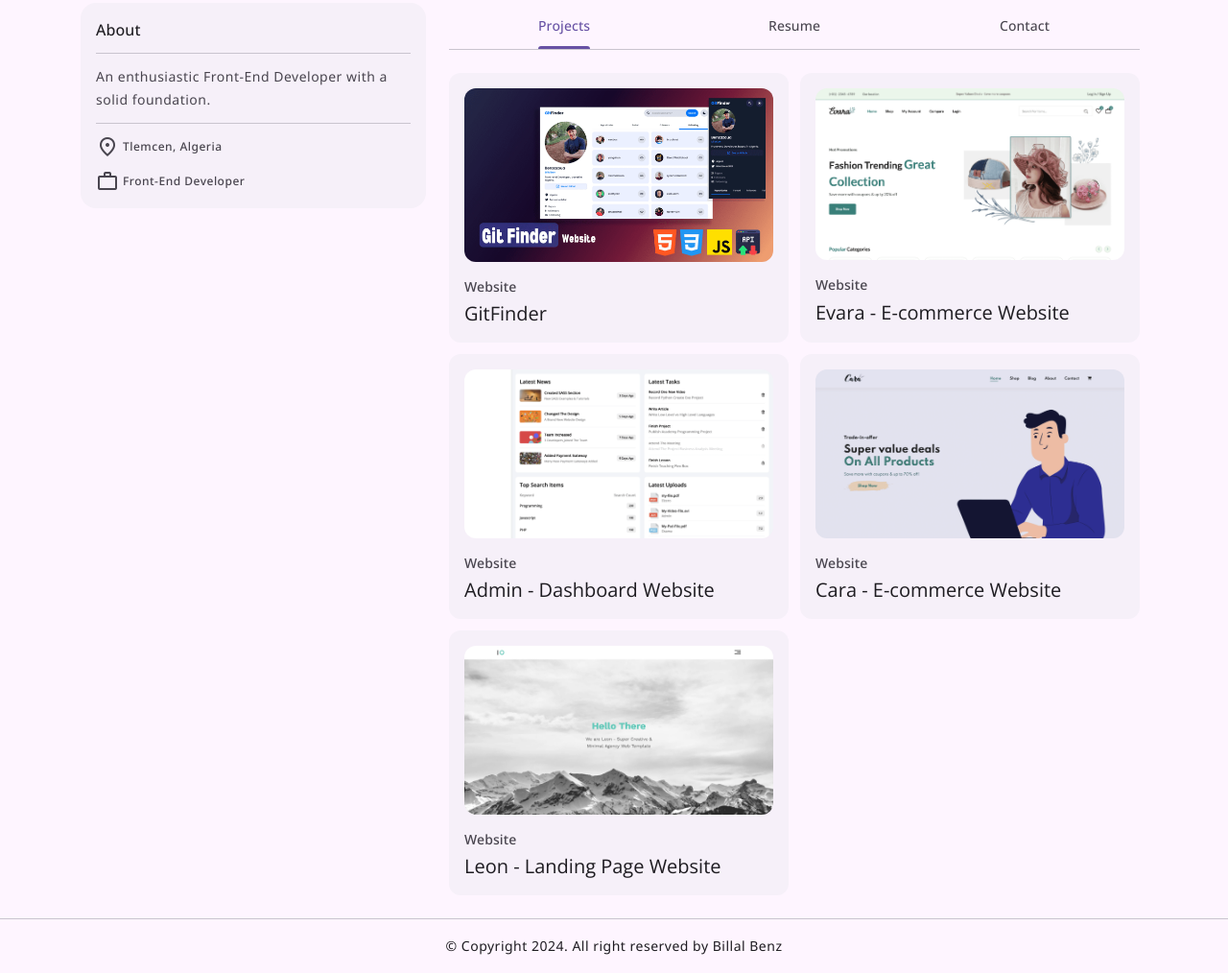
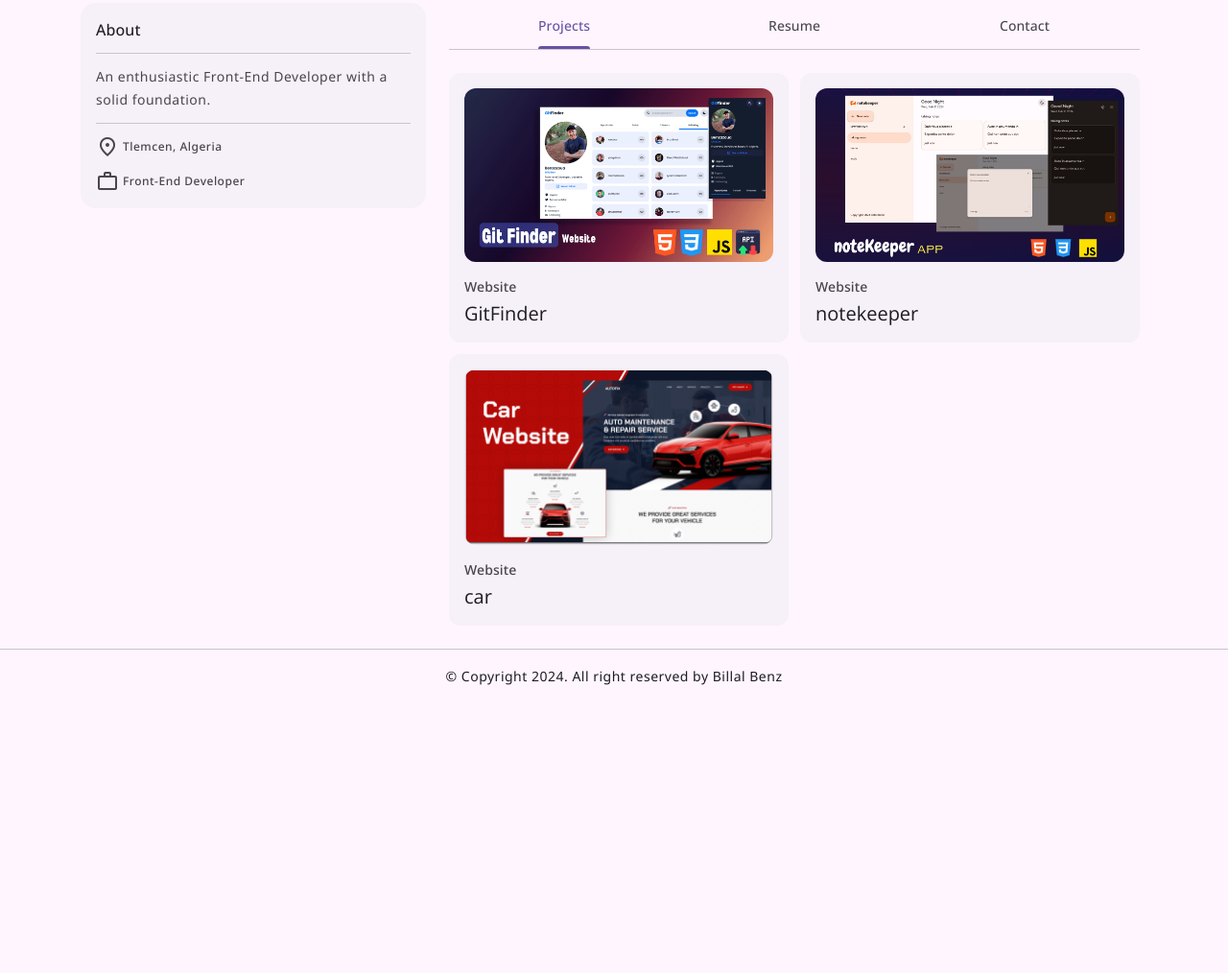
Before and after one commit to billalben/My-Personal-Portfolio, a plain HTML site: page index.html in a window 1280 px wide. Shown: the part 354-1368 px from the top of the page at 96% size. After the commit the page ends 1087 px from the top, so only its background shows below. Drawn offline with nearby package versions, Linux system fonts and the light colour scheme.

Commit message:
Add Projects with thumbnails

```diff
--- a/index.html
+++ b/index.html
@@ -162,8 +162,8 @@
                       style="--width: 334; --height: 180"
                     >
                       <img
-                        src="./imgs/gitfinder-project.png"
-                        alt="E-commerce Website"
+                        src="./imgs/projects/gitfinder-project.png"
+                        alt="gitfinder Website"
                         class="img-cover"
                         width="334"
                         height="180"
@@ -185,8 +185,8 @@
                       style="--width: 334; --height: 180"
                     >
                       <img
-                        src="./imgs/projects/project-01.png"
-                        alt="E-commerce Website"
+                        src="./imgs/projects/noteKeeper-project.png"
+                        alt="notekeeper Website"
                         class="img-cover"
                         width="334"
                         height="180"
@@ -194,11 +194,13 @@
                     </figure>
                     <div class="card-content">
                       <span class="label-large card-subtitle">Website</span>
-                      <h3 class="title-large card-title">
-                        Evara - E-commerce Website
-                      </h3>
+                      <h3 class="title-large card-title">notekeeper</h3>
                     </div>
-                    <a href="#" class="state-layer"></a>
+                    <a
+                      href="https://billalben.github.io/notekeeper/"
+                      target="_blank"
+                      class="state-layer"
+                    ></a>
                   </div>
                   <div class="card">
                     <figure
@@ -206,8 +208,8 @@
                       style="--width: 334; --height: 180"
                     >
                       <img
-                        src="./imgs/projects/project-02.png"
-                        alt="Dashboard Website"
+                        src="./imgs/projects/car-project.png"
+                        alt="car Website"
                         class="img-cover"
                         width="334"
                         height="180"
@@ -215,53 +217,13 @@
                     </figure>
                     <div class="card-content">
                       <span class="label-large card-subtitle">Website</span>
-                      <h3 class="title-large card-title">
-                        Admin - Dashboard Website
-                      </h3>
+                      <h3 class="title-large card-title">car</h3>
                     </div>
-                    <a href="#" class="state-layer"></a>
-                  </div>
-                  <div class="card">
-                    <figure
-                      class="card-banner img-holder"
-                      style="--width: 334; --height: 180"
-                    >
-                      <img
-                        src="./imgs/projects/project-03.png"
-                        alt="E-commerce Website"
-                        class="img-cover"
-                        width="334"
-                        height="180"
-                      />
-                    </figure>
-                    <div class="card-content">
-                      <span class="label-large card-subtitle">Website</span>
-                      <h3 class="title-large card-title">
-                        Cara - E-commerce Website
-                      </h3>
-                    </div>
-                    <a href="#" class="state-layer"></a>
-                  </div>
-                  <div class="card">
-                    <figure
-                      class="card-banner img-holder"
-                      style="--width: 334; --height: 180"
-                    >
-                      <img
-                        src="./imgs/projects/project-04.png"
-                        alt="Website"
-                        class="img-cover"
-                        width="334"
-                        height="180"
-                      />
-                    </figure>
-                    <div class="card-content">
-                      <span class="label-large card-subtitle">Website</span>
-                      <h3 class="title-large card-title">
-                        Leon - Landing Page Website
-                      </h3>
-                    </div>
-                    <a href="#" class="state-layer"></a>
+                    <a
+                      href="https://billalben.github.io/car/"
+                      target="_blank"
+                      class="state-layer"
+                    ></a>
                   </div>
                 </div>
               </div>
```
Also changed, not shown: imgs/projects/car-project.png (added), imgs/projects/gitfinder-project.png (renamed from imgs/gitfinder-project.png), imgs/projects/noteKeeper-project.png (added), imgs/projects/project-01.png (deleted), imgs/projects/project-02.png (deleted), imgs/projects/project-03.png (deleted), imgs/projects/project-04.png (deleted).
